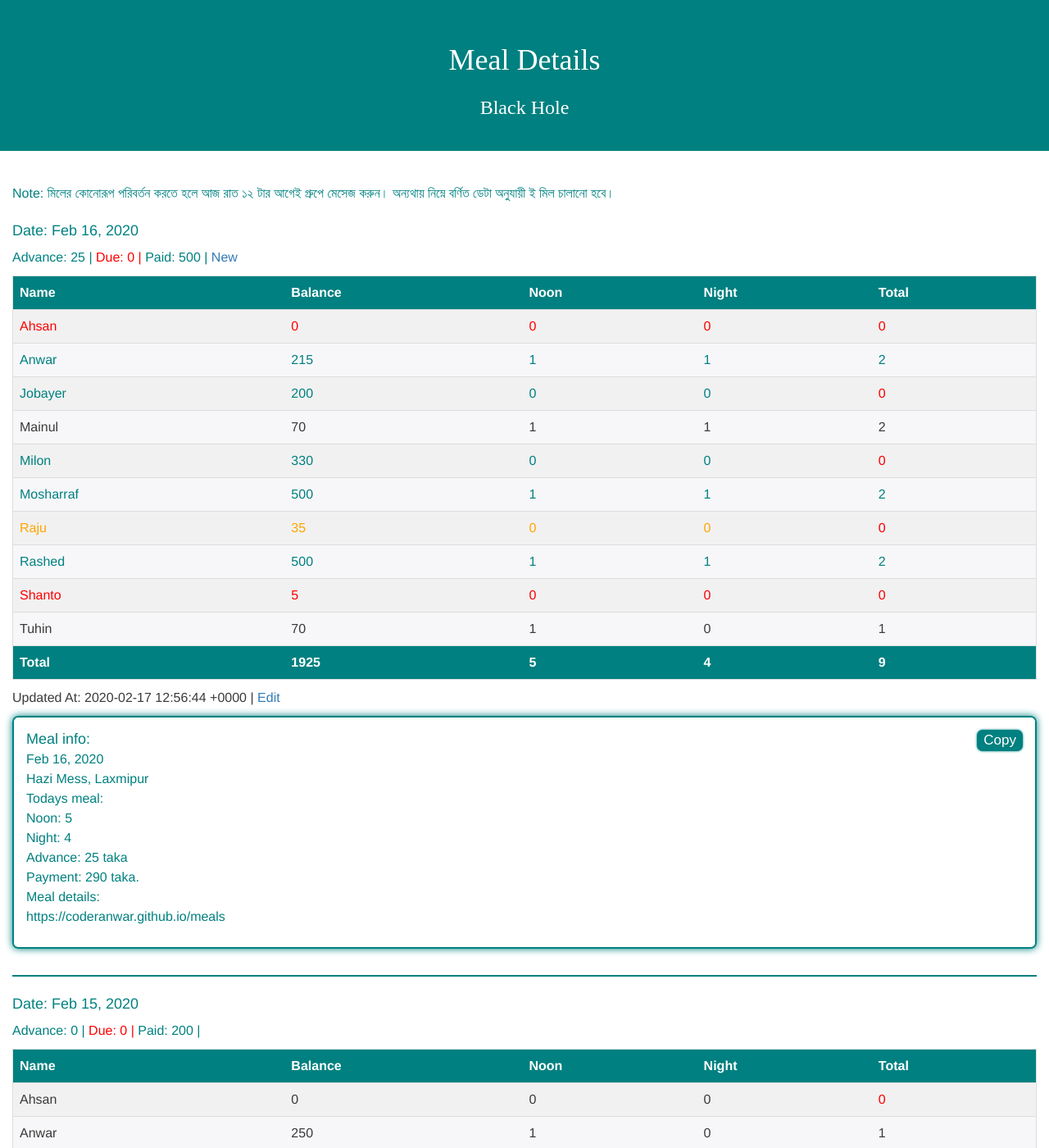
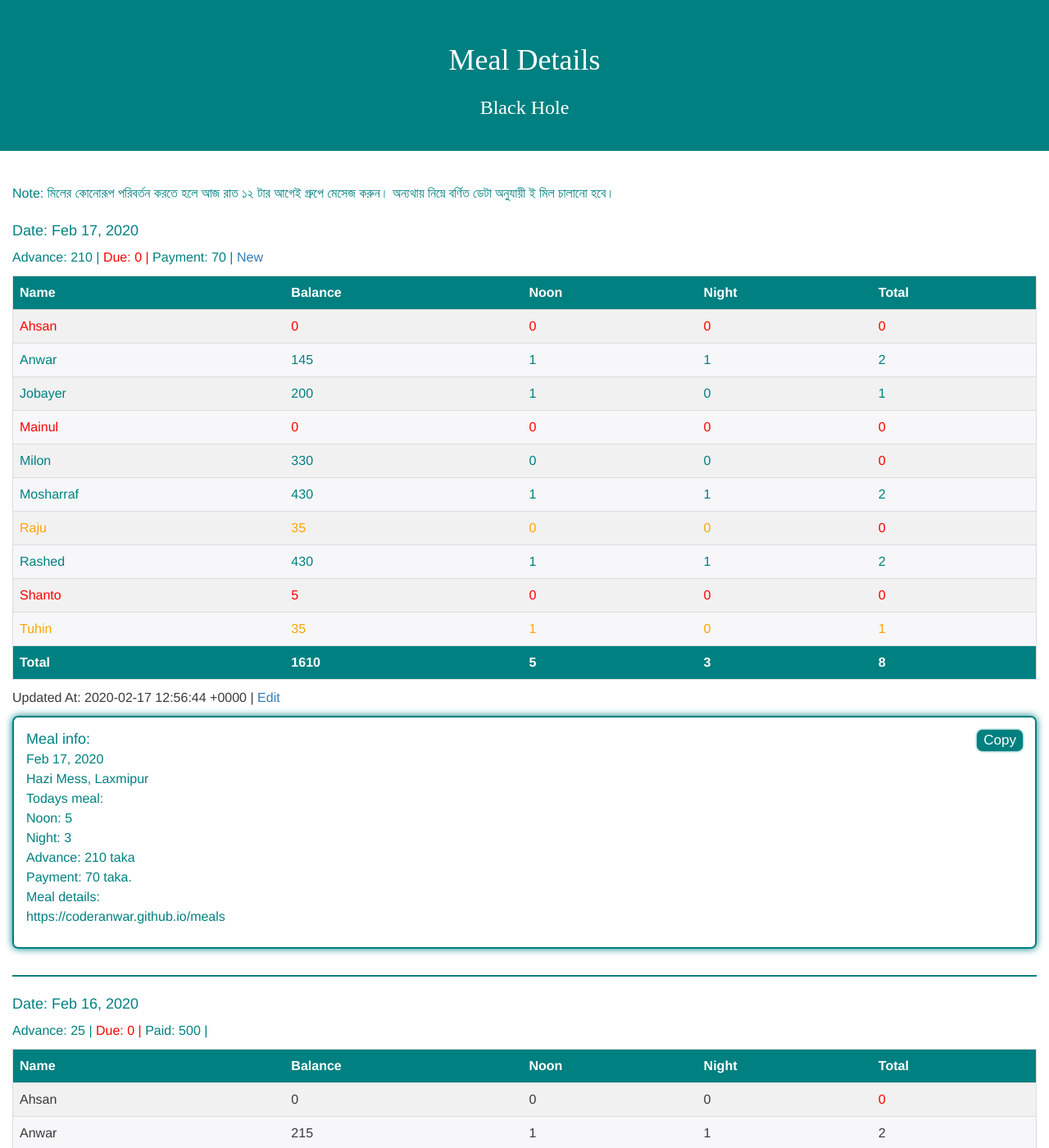
Before and after one commit to coderanwar/meals, a Jekyll site: the page built from index.html, in a window 1280 px wide and 1400 px high. Shown: the whole window at 82% size. Built offline with Jekyll 4.4.1, drawn with Linux system fonts in a browser that asks for light colours.

Commit message:
Update meals.yml

```diff
--- a/_data/meals.yml
+++ b/_data/meals.yml
@@ -1,3 +1,49 @@
+
+- Date: 2020-02-17
+  Paid: 0
+  Advance: 210
+  Due: 0
+  Peoples:
+    - Name: "Ahsan"
+      Balance: 0
+      Noon: 0
+      Night: 0
+    - Name: "Anwar"
+      Balance: 145
+      Noon: 1
+      Night: 1
+    - Name: "Jobayer"
+      Balance: 200
+      Noon: 1
+      Night: 0
+    - Name: "Mainul"
+      Balance: 0
+      Noon: 0
+      Night: 0
+    - Name: "Milon"
+      Balance: 330
+      Noon: 0
+      Night: 0
+    - Name: "Mosharraf"
+      Balance: 430
+      Noon: 1
+      Night: 1
+    - Name: "Raju"
+      Balance: 35
+      Noon: 0
+      Night: 0
+    - Name: "Rashed"
+      Balance: 430
+      Noon: 1
+      Night: 1
+    - Name: "Shanto"
+      Balance: 5
+      Noon: 0
+      Night: 0
+    - Name: "Tuhin"
+      Balance: 35
+      Noon: 1
+      Night: 0
 
 - Date: 2020-02-16
   Paid: 500
```
